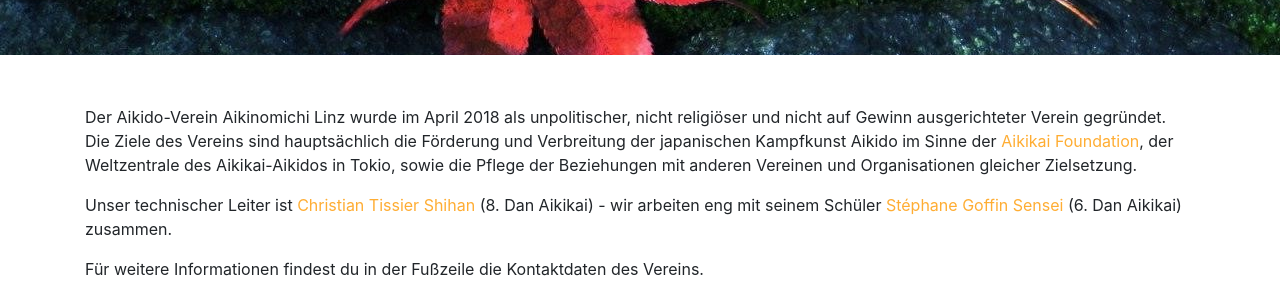
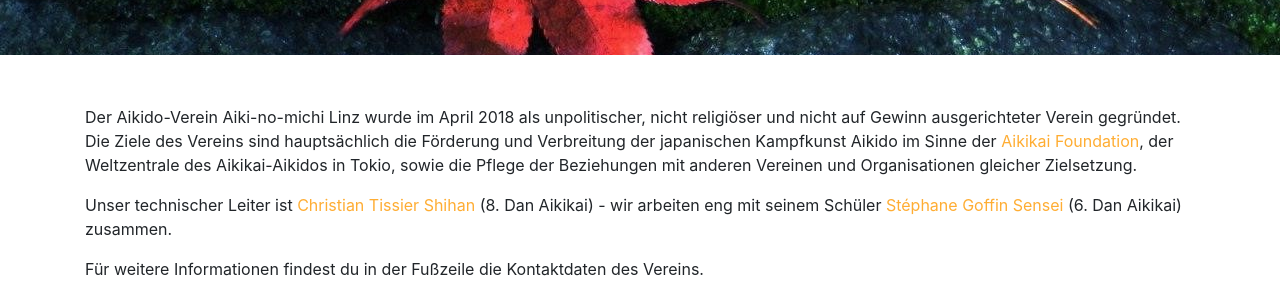
Before and after one commit to TWachs/aikinomichi-linz, a Jekyll site: the page built from ueberUns.md, in a window 1280 px wide. Shown: the part 161-461 px from the top of the page. Built offline with Jekyll 4.4.1, drawn with Linux system fonts in a browser that asks for light colours; nearby versions of some CDN libraries.

Commit message:
Update ueberUns.md

```diff
--- a/ueberUns.md
+++ b/ueberUns.md
@@ -4,7 +4,7 @@ title: Über Uns
 ---
 
 <div class="container block" markdown="1">
-Der Aikido-Verein Aikinomichi Linz wurde im April 2018 als unpolitischer, nicht religiöser und nicht auf Gewinn ausgerichteter Verein gegründet. Die Ziele des Vereins sind hauptsächlich die Förderung und Verbreitung der japanischen Kampfkunst Aikido im Sinne der [Aikikai Foundation](http://www.aikikai.or.jp/eng/){:target="_blank"}, der Weltzentrale des Aikikai-Aikidos in Tokio, sowie die Pflege der Beziehungen mit anderen Vereinen und Organisationen gleicher Zielsetzung.
+Der Aikido-Verein Aiki-no-michi Linz wurde im April 2018 als unpolitischer, nicht religiöser und nicht auf Gewinn ausgerichteter Verein gegründet. Die Ziele des Vereins sind hauptsächlich die Förderung und Verbreitung der japanischen Kampfkunst Aikido im Sinne der [Aikikai Foundation](http://www.aikikai.or.jp/eng/){:target="_blank"}, der Weltzentrale des Aikikai-Aikidos in Tokio, sowie die Pflege der Beziehungen mit anderen Vereinen und Organisationen gleicher Zielsetzung.
 
 Unser technischer Leiter ist [Christian Tissier Shihan](http://www.christiantissier.com){:target="_blank"} (8. Dan Aikikai) - wir arbeiten eng mit seinem Schüler [Stéphane Goffin Sensei](http://www.stephanegoffin.com){:target="_blank"} (6. Dan Aikikai) zusammen.
 
```
